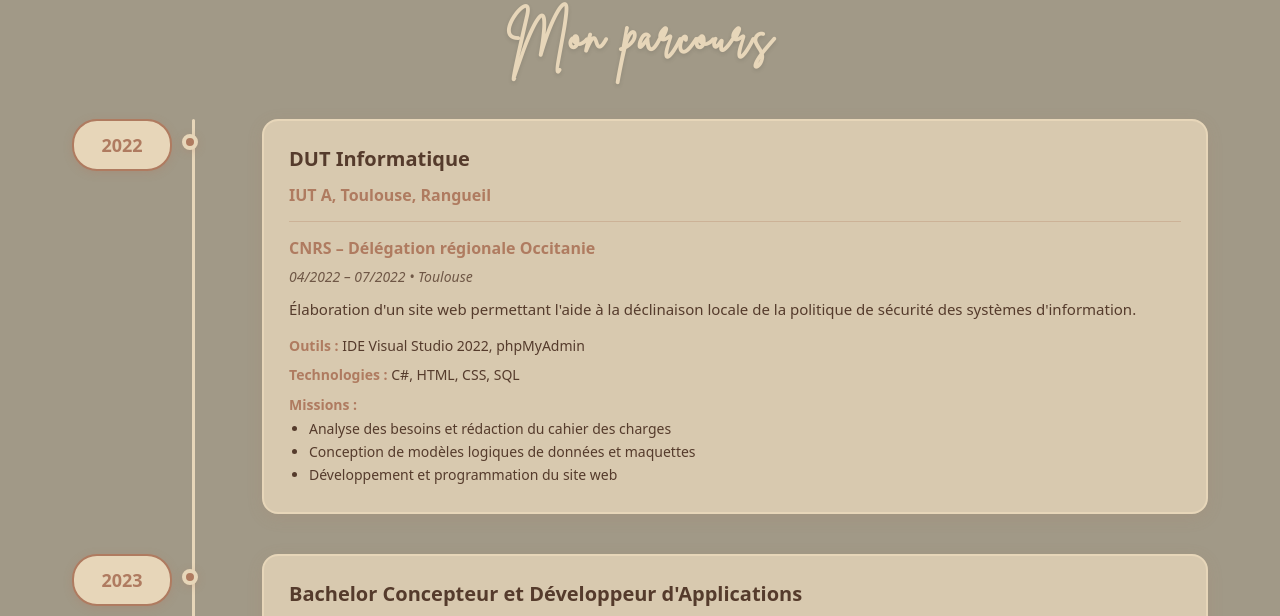
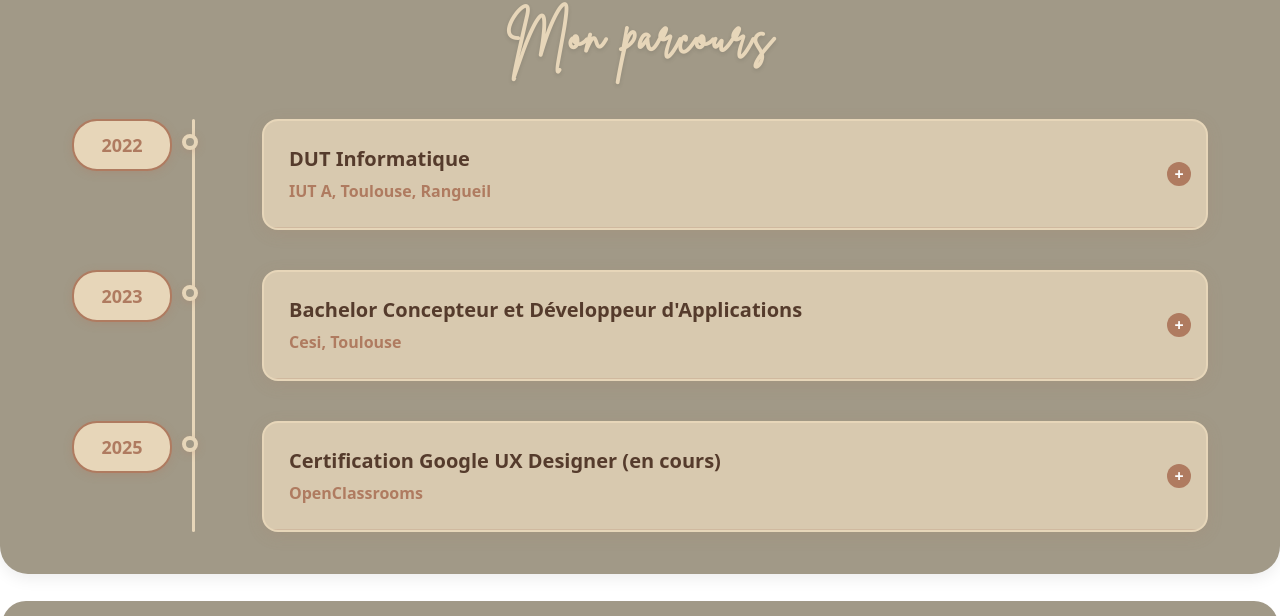
Before and after one commit to ainhoairiart/portfolio, a website built with webpack: page about.html in a window 1280 px wide. Shown: the part 1402-2018 px from the top of the page. Built offline with nearby package versions, Linux system fonts and the light colour scheme.

Commit message:
amelioration time line

```diff
--- a/about.html
+++ b/about.html
@@ -475,7 +475,7 @@
     }
 
     /* Section Mon Parcours */
-    /* Section Mon Parcours - Timeline Verticale Simple */
+    /* Section Mon Parcours - Timeline Interactive */
     .section-parcours {
       max-width: 1360px;
       margin: 25px auto 15px auto;
@@ -545,55 +545,80 @@
       top: 15px;
       width: 16px;
       height: 16px;
-      background: var(--terra);
+      background: var(--circle);
       border: 4px solid var(--beige);
       border-radius: 50%;
       box-shadow: 0 2px 8px rgba(175, 123, 96, 0.3);
       z-index: 2;
+      transition: all 0.3s ease;
     }
 
     .timeline-content {
       background: rgba(231, 214, 185, 0.8);
-      padding: 25px;
       border-radius: 16px;
       border: 2px solid var(--beige);
       box-shadow: 0 4px 16px rgba(175, 123, 96, 0.15);
       transition: all 0.3s ease;
+      overflow: hidden;
+      cursor: pointer;
     }
 
-    .timeline-content:hover {
-      transform: translateY(-3px);
-      box-shadow: 0 8px 24px rgba(175, 123, 96, 0.25);
+    .timeline-header {
+      padding: 25px;
+      border-bottom: 1px solid rgba(175, 123, 96, 0.2);
+      position: relative;
     }
 
     .timeline-title {
       font-size: 20px;
       font-weight: 700;
       color: var(--ink);
-      margin: 0 0 12px 0;
+      margin: 0 0 8px 0;
       line-height: 1.3;
+      padding-right: 30px;
     }
 
     .timeline-subtitle {
       font-size: 16px;
       font-weight: 600;
       color: var(--terra);
-      margin: 0 0 8px 0;
+      margin: 0;
+    }
+
+    .timeline-toggle {
+      position: absolute;
+      right: 15px;
+      top: 50%;
+      transform: translateY(-50%);
+      width: 24px;
+      height: 24px;
+      background: var(--terra);
+      border-radius: 50%;
+      display: flex;
+      align-items: center;
+      justify-content: center;
+      color: white;
+      font-weight: bold;
+      transition: all 0.3s ease;
+    }
+
+    .timeline-details {
+      max-height: 0;
+      overflow: hidden;
+      transition: max-height 0.4s ease;
+      background: rgba(255, 255, 255, 0.3);
+    }
+
+    .timeline-details-content {
+      padding: 25px;
     }
 
     .timeline-description {
       font-size: 15px;
       color: var(--ink);
       line-height: 1.6;
-      margin: 0;
+      margin: 0 0 15px 0;
       opacity: 0.9;
-    }
-
-    /* Styles pour les expériences détaillées */
-    .timeline-experience {
-      margin-top: 15px;
-      padding-top: 15px;
-      border-top: 1px solid rgba(175, 123, 96, 0.3);
     }
 
     .experience-title {
@@ -603,47 +628,32 @@
       margin: 0 0 8px 0;
     }
 
-    .experience-period {
-      font-size: 14px;
-      color: var(--ink);
-      margin: 0 0 12px 0;
-      opacity: 0.8;
-      font-style: italic;
+    /* États actifs */
+    .timeline-item.active .timeline-dot {
+      background: var(--terra);
+      transform: scale(1.2);
     }
 
-    .experience-mission {
-      font-size: 15px;
-      color: var(--ink);
-      line-height: 1.5;
-      margin: 0 0 15px 0;
-      font-weight: 500;
+    .timeline-item.active .timeline-content {
+      transform: translateX(10px);
+      box-shadow: 0 8px 24px rgba(175, 123, 96, 0.25);
     }
 
-    .experience-details {
-      display: flex;
-      flex-direction: column;
-      gap: 10px;
+    .timeline-item.active .timeline-details {
+      max-height: 500px;
     }
 
-    .detail-section {
-      font-size: 14px;
-      color: var(--ink);
-      line-height: 1.4;
+    .timeline-item.active .timeline-toggle {
+      transform: translateY(-50%) rotate(45deg);
     }
 
-    .detail-section strong {
-      color: var(--terra);
-      font-weight: 600;
+    .timeline-content:hover {
+      transform: translateY(-2px);
+      box-shadow: 0 6px 20px rgba(175, 123, 96, 0.2);
     }
 
-    .detail-section ul {
-      margin: 5px 0 0 20px;
-      padding: 0;
-    }
-
-    .detail-section li {
-      margin: 3px 0;
-      line-height: 1.4;
+    .timeline-item.active .timeline-content:hover {
+      transform: translateX(10px) translateY(-2px);
     }
 
     /* Responsive */
@@ -835,8 +845,13 @@
         <div class="timeline-date">2022</div>
         <div class="timeline-dot"></div>
         <div class="timeline-content">
+          <div class="timeline-header">
             <h3 class="timeline-title">DUT Informatique</h3>
             <p class="timeline-subtitle">IUT A, Toulouse, Rangueil</p>
+            <div class="timeline-toggle">+</div>
+          </div>
+          <div class="timeline-details">
+            <div class="timeline-details-content">
               <div class="timeline-experience">
                 <h4 class="experience-title">CNRS – Délégation régionale Occitanie</h4>
                 <p class="experience-period">04/2022 – 07/2022 • Toulouse</p>
@@ -860,13 +875,20 @@
               </div>
             </div>
           </div>
+        </div>
+      </div>
 
       <div class="timeline-item">
         <div class="timeline-date">2023</div>
         <div class="timeline-dot"></div>
         <div class="timeline-content">
+          <div class="timeline-header">
             <h3 class="timeline-title">Bachelor Concepteur et Développeur d'Applications</h3>
             <p class="timeline-subtitle">Cesi, Toulouse</p>
+            <div class="timeline-toggle">+</div>
+          </div>
+          <div class="timeline-details">
+            <div class="timeline-details-content">
               <div class="timeline-experience">
                 <h4 class="experience-title">AKANEA</h4>
                 <p class="experience-period">09/2023 – 04/2025 • Blagnac</p>
@@ -883,8 +905,10 @@
                     <ul>
                       <li>Analyse : évaluation de l'interface utilisateur (UX/UI) et du code existant afin d'identifier les axes d'optimisation fonctionnelle et technique</li>
                       <li>Conception : réalisation de maquettes fonctionnelles sur papier et élaboration d'une charte graphique cohérente avec les objectifs du projet</li>
-                  <li>Programmation</li>
+                      <li>Programmation et développement des nouvelles interfaces</li>
                     </ul>
+                  </div>
+                </div>
               </div>
             </div>
           </div>
@@ -895,11 +919,19 @@
         <div class="timeline-date">2025</div>
         <div class="timeline-dot"></div>
         <div class="timeline-content">
+          <div class="timeline-header">
             <h3 class="timeline-title">Certification Google UX Designer (en cours)</h3>
-          <p class="timeline-subtitle">OpenClassroom</p>
+            <p class="timeline-subtitle">OpenClassrooms</p>
+            <div class="timeline-toggle">+</div>
+          </div>
+          <div class="timeline-details">
+            <div class="timeline-details-content">
               <p class="timeline-description">
-            En recherche d'alternance
+                Formation spécialisée en recherche utilisateur, design thinking et prototypage.<br>
+                <strong>En recherche d'alternance</strong> pour mettre en pratique ces nouvelles compétences UX/UI.
               </p>
+            </div>
+          </div>
         </div>
       </div>
     </div>
@@ -962,6 +994,21 @@
       const navMobile = document.getElementById('navMobile');
       navMobile.classList.toggle('active');
     }
+
+    // Accordéon pour la timeline
+    document.querySelectorAll('.timeline-item').forEach(item => {
+      item.addEventListener('click', () => {
+        // Fermer les autres items
+        document.querySelectorAll('.timeline-item').forEach(i => {
+          if (i !== item) {
+            i.classList.remove('active');
+          }
+        });
+
+        // Basculer l'état actif de l'item cliqué
+        item.classList.toggle('active');
+      });
+    });
   </script>
 
 </body>
```
Lines whose indentation alone changed are shown as unchanged.
